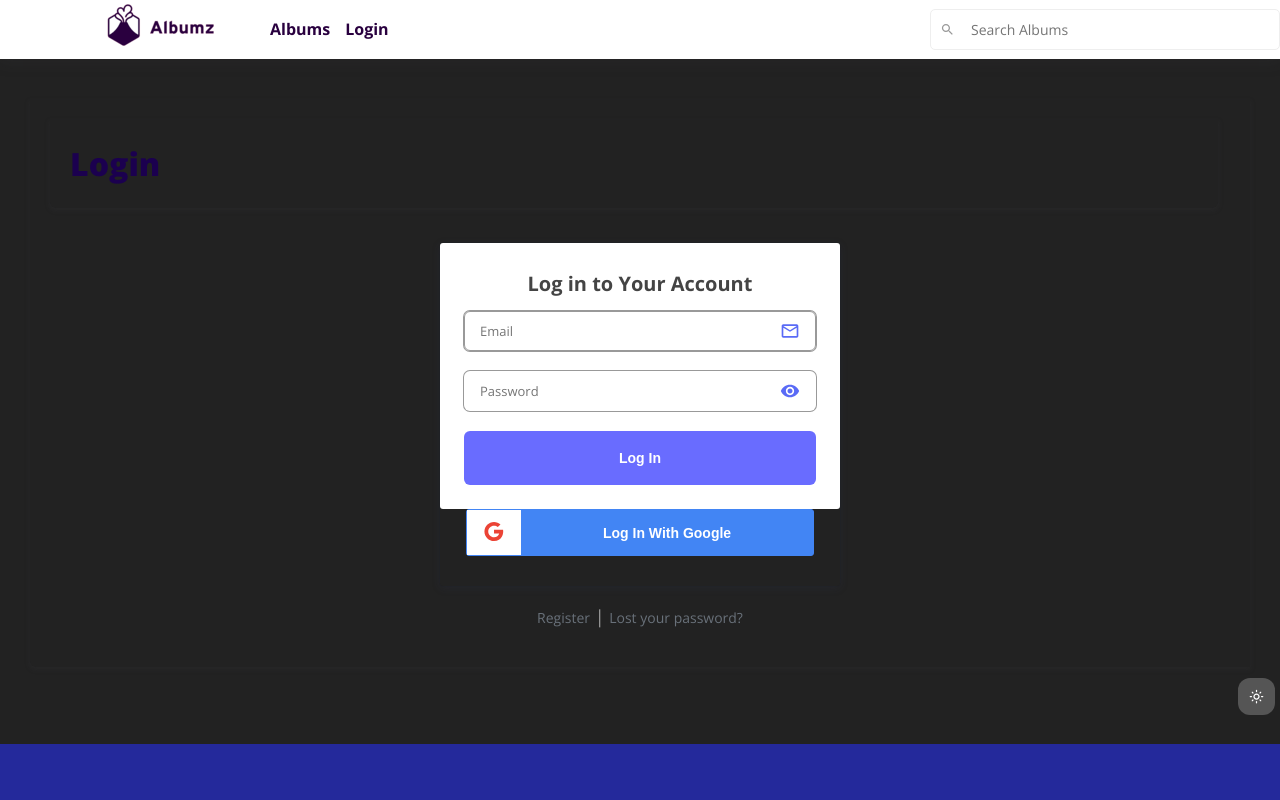
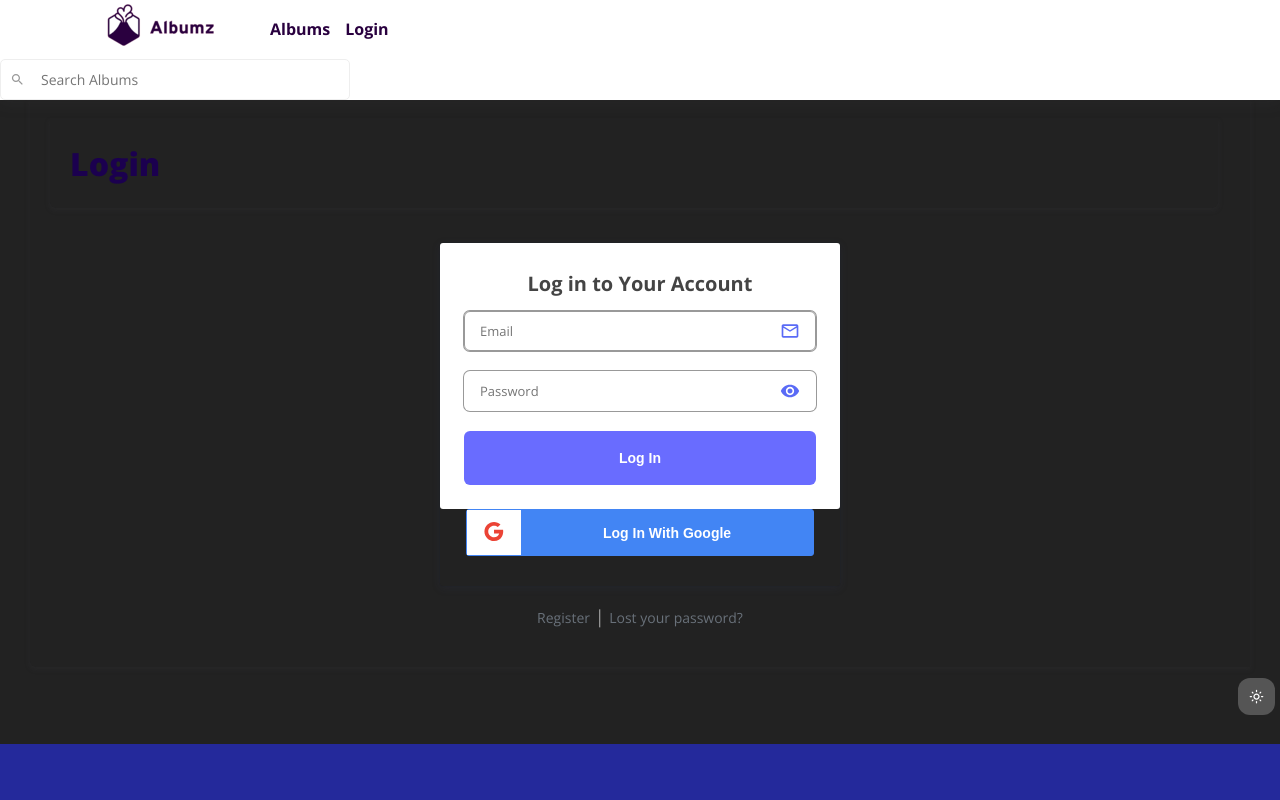
Before and after one commit to esteemayo/next-albumz-client, a Next.js app: page /auth/login in a window 1280 px wide. Shown: the top 800 px of the page. Built offline with nearby package versions, Linux system fonts and the light colour scheme; no server answers.

Commit message:
fix: add markup

```diff
--- a/components/navbar/Navbar.jsx
+++ b/components/navbar/Navbar.jsx
@@ -53,6 +53,7 @@ const Navbar = () => {
 
   return (
     <nav className={navClasses}>
+      <div className={styles.wrapper}>
         <div className={styles.navbar__left}>
           <Logo />
           <NavItems
@@ -70,6 +71,7 @@ const Navbar = () => {
             />
           </div>
         </div>
+      </div>
     </nav>
   );
 };
```
Lines whose indentation alone changed are shown as unchanged.
